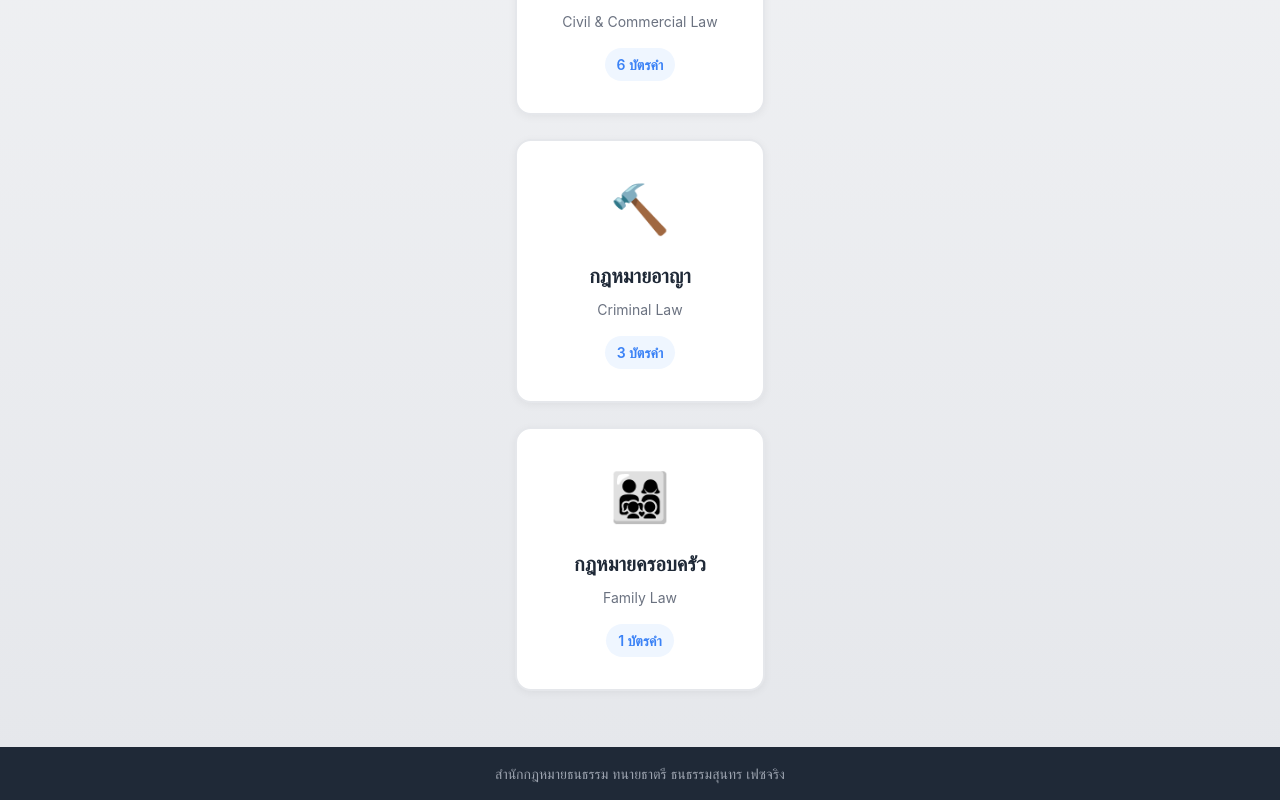
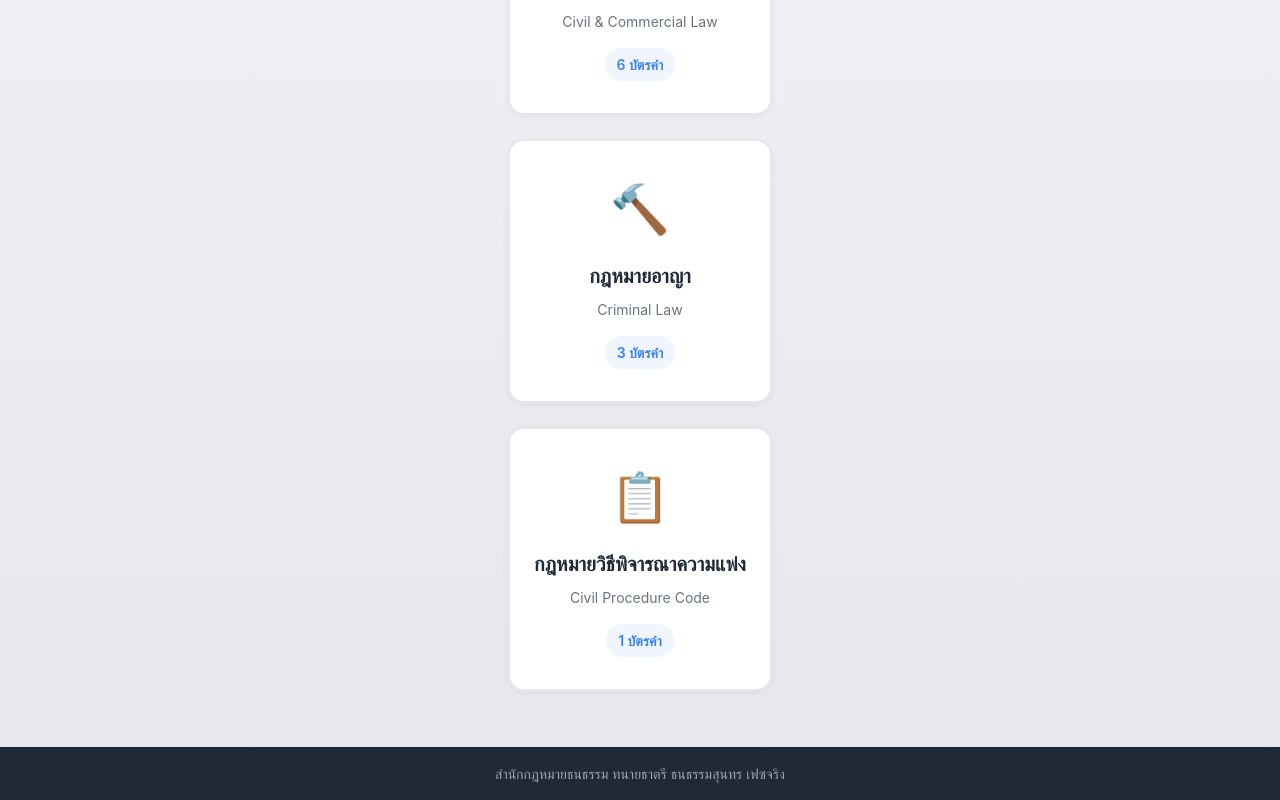
Before and after one commit to WaiRung/thai-law, a Vue app: page / in a window 1280 px wide. Shown: the part 445-1245 px from the top of the page. Built offline with nearby package versions, Linux system fonts and the light colour scheme; no server answers.

Commit message:
Update law topics and categories for accuracy
Replaced 'Family Law' with 'Civil Procedure Code' in both README and categoryStores.ts to better reflect covered topics. Updated category data to use consistent double quotes and improved formatting for readability.

```diff
--- a/src/data/categoryStores.ts
+++ b/src/data/categoryStores.ts
@@ -1,78 +1,86 @@
-import type { CategoryStore } from '../types/flashcard';
+import type { CategoryStore } from "../types/flashcard";
 
 export const categoryStores: CategoryStore[] = [
   {
-    id: 'กฎหมายแพ่ง',
-    nameTh: 'กฎหมายแพ่ง',
-    nameEn: 'Civil & Commercial Law',
-    icon: '⚖️',
+    id: "กฎหมายแพ่ง",
+    nameTh: "กฎหมายแพ่ง",
+    nameEn: "Civil & Commercial Law",
+    icon: "⚖️",
     questions: [
       {
         id: 1,
-        question: 'ประมวลกฎหมายแพ่งและพาณิชย์ คืออะไร?',
-        answer: 'เป็นกฎหมายที่ว่าด้วยความสัมพันธ์ระหว่างบุคคลธรรมดาหรือนิติบุคคล ครอบคลุมเรื่องสัญญา หนี้ ทรัพย์สิน และการค้า'
+        question: "ประมวลกฎหมายแพ่งและพาณิชย์ คืออะไร?",
+        answer:
+          "เป็นกฎหมายที่ว่าด้วยความสัมพันธ์ระหว่างบุคคลธรรมดาหรือนิติบุคคล ครอบคลุมเรื่องสัญญา หนี้ ทรัพย์สิน และการค้า",
       },
       {
         id: 3,
-        question: 'สัญญาเป็นโมฆะ หมายความว่าอย่างไร?',
-        answer: 'สัญญาที่ไม่มีผลบังคับตามกฎหมายตั้งแต่ต้น เพราะขาดองค์ประกอบสำคัญหรือฝ่าฝืนกฎหมาย'
+        question: "สัญญาเป็นโมฆะ หมายความว่าอย่างไร?",
+        answer:
+          "สัญญาที่ไม่มีผลบังคับตามกฎหมายตั้งแต่ต้น เพราะขาดองค์ประกอบสำคัญหรือฝ่าฝืนกฎหมาย",
       },
       {
         id: 5,
-        question: 'สิทธิในทรัพย์สิน มีกี่ประเภท?',
-        answer: 'มี 2 ประเภท คือ สิทธิในทรัพย์ที่จับต้องได้ (ทรัพย์สินที่เคลื่อนย้ายได้และอสังหาริมทรัพย์) และสิทธิในทรัพย์ที่จับต้องไม่ได้ (สิทธิเรียกร้อง)'
+        question: "สิทธิในทรัพย์สิน มีกี่ประเภท?",
+        answer:
+          "มี 2 ประเภท คือ สิทธิในทรัพย์ที่จับต้องได้ (ทรัพย์สินที่เคลื่อนย้ายได้และอสังหาริมทรัพย์) และสิทธิในทรัพย์ที่จับต้องไม่ได้ (สิทธิเรียกร้อง)",
       },
       {
         id: 6,
-        question: 'ผู้เยาว์ตามกฎหมายไทย หมายถึงผู้ที่มีอายุเท่าไร?',
-        answer: 'ผู้ที่มีอายุต่ำกว่า 20 ปีบริบูรณ์ หรือยังไม่บรรลุนิติภาวะ'
+        question: "ผู้เยาว์ตามกฎหมายไทย หมายถึงผู้ที่มีอายุเท่าไร?",
+        answer: "ผู้ที่มีอายุต่ำกว่า 20 ปีบริบูรณ์ หรือยังไม่บรรลุนิติภาวะ",
       },
       {
         id: 8,
-        question: 'อายุความหนี้สินทั่วไป คือกี่ปี?',
-        answer: 'อายุความหนี้สินทั่วไปคือ 10 ปี นับแต่วันที่อาจใช้สิทธิเรียกร้องได้'
+        question: "อายุความหนี้สินทั่วไป คือกี่ปี?",
+        answer:
+          "อายุความหนี้สินทั่วไปคือ 10 ปี นับแต่วันที่อาจใช้สิทธิเรียกร้องได้",
       },
       {
         id: 10,
-        question: 'สัญญาจะต้องทำเป็นหนังสือทุกกรณีหรือไม่?',
-        answer: 'ไม่จำเป็น เว้นแต่กฎหมายกำหนดไว้เป็นพิเศษ เช่น การซื้อขายอสังหาริมทรัพย์'
-      }
-    ]
+        question: "สัญญาจะต้องทำเป็นหนังสือทุกกรณีหรือไม่?",
+        answer:
+          "ไม่จำเป็น เว้นแต่กฎหมายกำหนดไว้เป็นพิเศษ เช่น การซื้อขายอสังหาริมทรัพย์",
+      },
+    ],
   },
   {
-    id: 'กฎหมายอาญา',
-    nameTh: 'กฎหมายอาญา',
-    nameEn: 'Criminal Law',
-    icon: '🔨',
+    id: "กฎหมายอาญา",
+    nameTh: "กฎหมายอาญา",
+    nameEn: "Criminal Law",
+    icon: "🔨",
     questions: [
       {
         id: 2,
-        question: 'อายุความคดีอาญาทั่วไป คือกี่ปี?',
-        answer: 'อายุความคดีอาญาทั่วไปคือ 10 ปี นับแต่วันที่กระทำความผิด'
+        question: "อายุความคดีอาญาทั่วไป คือกี่ปี?",
+        answer: "อายุความคดีอาญาทั่วไปคือ 10 ปี นับแต่วันที่กระทำความผิด",
       },
       {
         id: 4,
-        question: 'ความผิดฐานฆ่าคนตาย มีโทษอย่างไร?',
-        answer: 'มีโทษจำคุกตั้งแต่ 15 ปีถึง 20 ปี ตามประมวลกฎหมายอาญา มาตรา 288'
+        question: "ความผิดฐานฆ่าคนตาย มีโทษอย่างไร?",
+        answer:
+          "มีโทษจำคุกตั้งแต่ 15 ปีถึง 20 ปี ตามประมวลกฎหมายอาญา มาตรา 288",
       },
       {
         id: 9,
-        question: 'ความผิดฐานลักทรัพย์ มีโทษอย่างไร?',
-        answer: 'มีโทษจำคุกไม่เกิน 3 ปี หรือปรับไม่เกิน 6,000 บาท หรือทั้งจำทั้งปรับ'
-      }
-    ]
+        question: "ความผิดฐานลักทรัพย์ มีโทษอย่างไร?",
+        answer:
+          "มีโทษจำคุกไม่เกิน 3 ปี หรือปรับไม่เกิน 6,000 บาท หรือทั้งจำทั้งปรับ",
+      },
+    ],
   },
   {
-    id: 'กฎหมายครอบครัว',
-    nameTh: 'กฎหมายครอบครัว',
-    nameEn: 'Family Law',
-    icon: '👨‍👩‍👧‍👦',
+    id: "กฎหมายวิธีพิจารณาความแพ่ง",
+    nameTh: "กฎหมายวิธีพิจารณาความแพ่ง",
+    nameEn: "Civil Procedure Code",
+    icon: "📋",
     questions: [
       {
         id: 7,
-        question: 'การจดทะเบียนสมรสต้องทำที่ไหน?',
-        answer: 'ต้องทำที่สำนักงานเขตหรืออำเภอที่ฝ่ายหนึ่งฝ่ายใดมีภูมิลำเนาอยู่'
-      }
-    ]
-  }
+        question: "การจดทะเบียนสมรสต้องทำที่ไหน?",
+        answer:
+          "ต้องทำที่สำนักงานเขตหรืออำเภอที่ฝ่ายหนึ่งฝ่ายใดมีภูมิลำเนาอยู่",
+      },
+    ],
+  },
 ];
```
Also changed, not shown: 1 other file (tests, documents, lock files or other folders).
